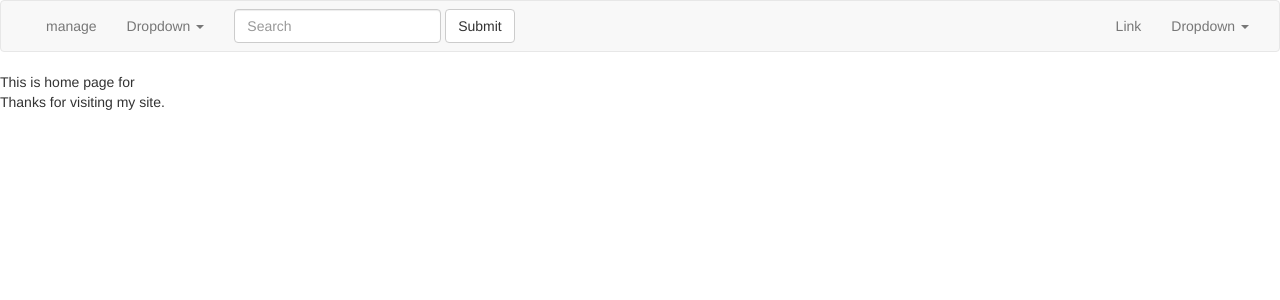
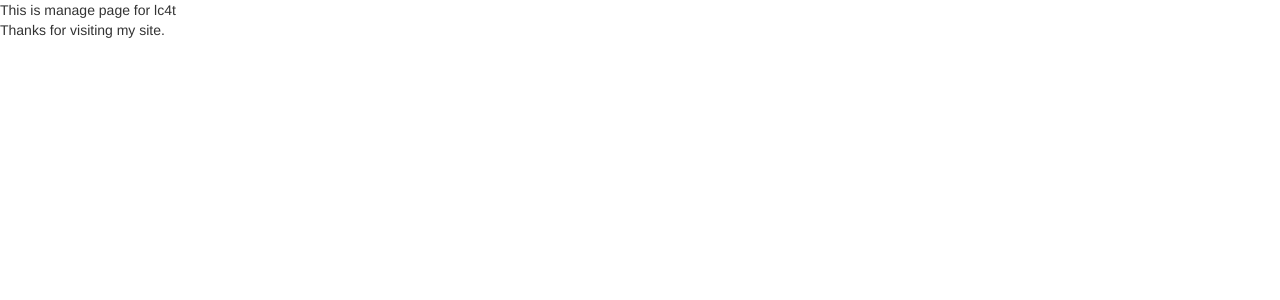
Before and after one commit to ilazycat/sender, a Django app: page /manage/ in a window 1280 px wide. Shown: the top 300 px of the page. Run offline with Django 3.2, Linux system fonts and the light colour scheme; a user stored in the database is signed in; some libraries are stand-ins or nearby versions.

Commit message:
manage start

```diff
--- a/school/grade/template/manage.html
+++ b/school/grade/template/manage.html
@@ -7,61 +7,8 @@
 {% endblock %}
 {% block content %}
 
-<nav class="navbar navbar-default">
-  <div class="container-fluid">
-    <!-- Brand and toggle get grouped for better mobile display -->
-    <div class="navbar-header">
-      <button type="button" class="navbar-toggle collapsed" data-toggle="collapse" data-target="#bs-example-navbar-collapse-1" aria-expanded="false">
-        <span class="sr-only">Toggle navigation</span>
-        <span class="icon-bar"></span>
-        <span class="icon-bar"></span>
-        <span class="icon-bar"></span>
-      </button>
-      <a class="navbar-brand" href="/home/">{{user}}</a>
-    </div>
 
-    <!-- Collect the nav links, forms, and other content for toggling -->
-    <div class="collapse navbar-collapse" id="bs-example-navbar-collapse-1">
-      <ul class="nav navbar-nav">
-        <li class="active">
-        <!-- <a href="#">Link <span class="sr-only">(current)</span></a></li> -->
-        <li><a href="#">manage</a></li>
-        <li class="dropdown">
-          <a href="#" class="dropdown-toggle" data-toggle="dropdown" role="button" aria-haspopup="true" aria-expanded="false">Dropdown <span class="caret"></span></a>
-          <ul class="dropdown-menu">
-            <li><a href="#">Action</a></li>
-            <li><a href="#">Another action</a></li>
-            <li><a href="#">Something else here</a></li>
-            <li role="separator" class="divider"></li>
-            <li><a href="#">Separated link</a></li>
-            <li role="separator" class="divider"></li>
-            <li><a href="#">One more separated link</a></li>
-          </ul>
-        </li>
-      </ul>
-      <form class="navbar-form navbar-left" role="search">
-        <div class="form-group">
-          <input type="text" class="form-control" placeholder="Search">
-        </div>
-        <button type="submit" class="btn btn-default">Submit</button>
-      </form>
-      <ul class="nav navbar-nav navbar-right">
-        <li><a href="#">Link</a></li>
-        <li class="dropdown">
-          <a href="#" class="dropdown-toggle" data-toggle="dropdown" role="button" aria-haspopup="true" aria-expanded="false">Dropdown <span class="caret"></span></a>
-          <ul class="dropdown-menu">
-            <li><a href="#">Action</a></li>
-            <li><a href="#">Another action</a></li>
-            <li><a href="#">Something else here</a></li>
-            <li role="separator" class="divider"></li>
-            <li><a href="#">Separated link</a></li>
-          </ul>
-        </li>
-      </ul>
-    </div><!-- /.navbar-collapse -->
-  </div><!-- /.container-fluid -->
-</nav>
 
-This is home page for {{user}}
+This is manage page for {{user}}
 
 {% endblock %}
--- a/school/grade/views.py
+++ b/school/grade/views.py
@@ -10,6 +10,7 @@ from django.shortcuts import render_to_response, get_object_or_404
 from django.template import RequestContext
 from grade.models import grades,userinfo
 from django import forms
+from django.contrib.auth.models import User # 创建用户
 from captcha.fields import CaptchaField
 from captcha.models import CaptchaStore
 class CaptchaTestForm(forms.Form):
@@ -19,7 +20,7 @@ def filterUsername(raw_username):
     # special permit map: _
     username = re.findall(r'^[a-zA-Z0-9_-]{5,18}$',raw_username)
     if (username):
-        return username
+        return username[0]
     else:
         return False
 
@@ -27,15 +28,15 @@ def filterPassword(raw_password):
     # special permit map: !@$&*,.?_
     password = re.findall(r'^[a-zA-Z0-9!@$&*,.?_-]{6,18}$',raw_password)
     if (password):
-        return password
+        return password[0]
     else:
         return False
 
 def filterEmail(raw_email):
     # special permit map: !@$&*,.?_
-    email = re.findall(r'^[a-zA-Z0-9._-]+\@[a-zA-Z0-9_-]+\.[a-zA-Z0-9._-]+$tests.py',raw_email)
+    email = re.findall(r'^[a-zA-Z0-9._-]+\@[a-zA-Z0-9_-]+\.[a-zA-Z0-9._-]+$',raw_email)
     if (email):
-        return email
+        return email[0]
     else:
         return False
 
@@ -68,7 +69,6 @@ def Register(request):
 
     #filter the input
     ### POST > vcode > input
-
     messageType = 'danger'      # default
     if request.POST:
         form = CaptchaTestForm(request.POST)
@@ -76,17 +76,18 @@ def Register(request):
             human = True
             errormessage = 'code was true, no input'
             if ('username' in request.POST and 'password' in request.POST and 'email' in request.POST):
-                ##### TODO: test inpu
                 username = filterUsername(request.POST.get('username',''))
                 password = filterPassword(request.POST.get('password',''))
-                email    = filterEmail(request.POST['email'])
+                email    = filterEmail(request.POST.get('email',''))
                 try:
                     if (username and password and email):
                         user = User.objects.create_user(username, email, password)
                         user.save()
                         messageType = 'success'
                         message = 'code was true,user can add'
+                        return HttpResponseRedirect('/login/')
                     else:
+                        # print (username,password,email)
                         message = 'Please check your input'
                 except:
                     message = 'code was true, user can not add'
@@ -101,15 +102,6 @@ def Register(request):
     # img_src = captcha['pic']['src']
     # input1_value = captcha['input1']['value']
     # 'img_src':img_src, 'input1_value':input1_value,
-    '''<div class="form-group">
-      <label for="id_captcha_1">Captcha:</label>
-      <img src="{{img_src}}" alt="captcha" class="captcha" />
-      {% if errorlist_content %}
-      <div class="alert alert-danger" role="alert">{{errorlist_content}}</div>
-      {% endif %}
-      <input id="id_captcha_0" name="captcha_0" type="hidden" value="{{input1_value}}" />
-      <input autocomplete="off" id="id_captcha_1" type="text" class="form-control" name="captcha_1" placeholder="code">
-    </div>'''
     return render_to_response('register.html', {'captcha':form, 'messageType':messageType,'message':message},context_instance=RequestContext(request))
 
 
@@ -187,7 +179,7 @@ def captchaFormat(str_form):
 
 def Manage(request):
     if request.user.is_authenticated():
-        return render_to_response('manage.html',{})
+        return render_to_response('manage.html',{'user':request.user.username})
 
     else:
         return HttpResponseRedirect('/login/')
```
Also changed, not shown: 1 other file.
